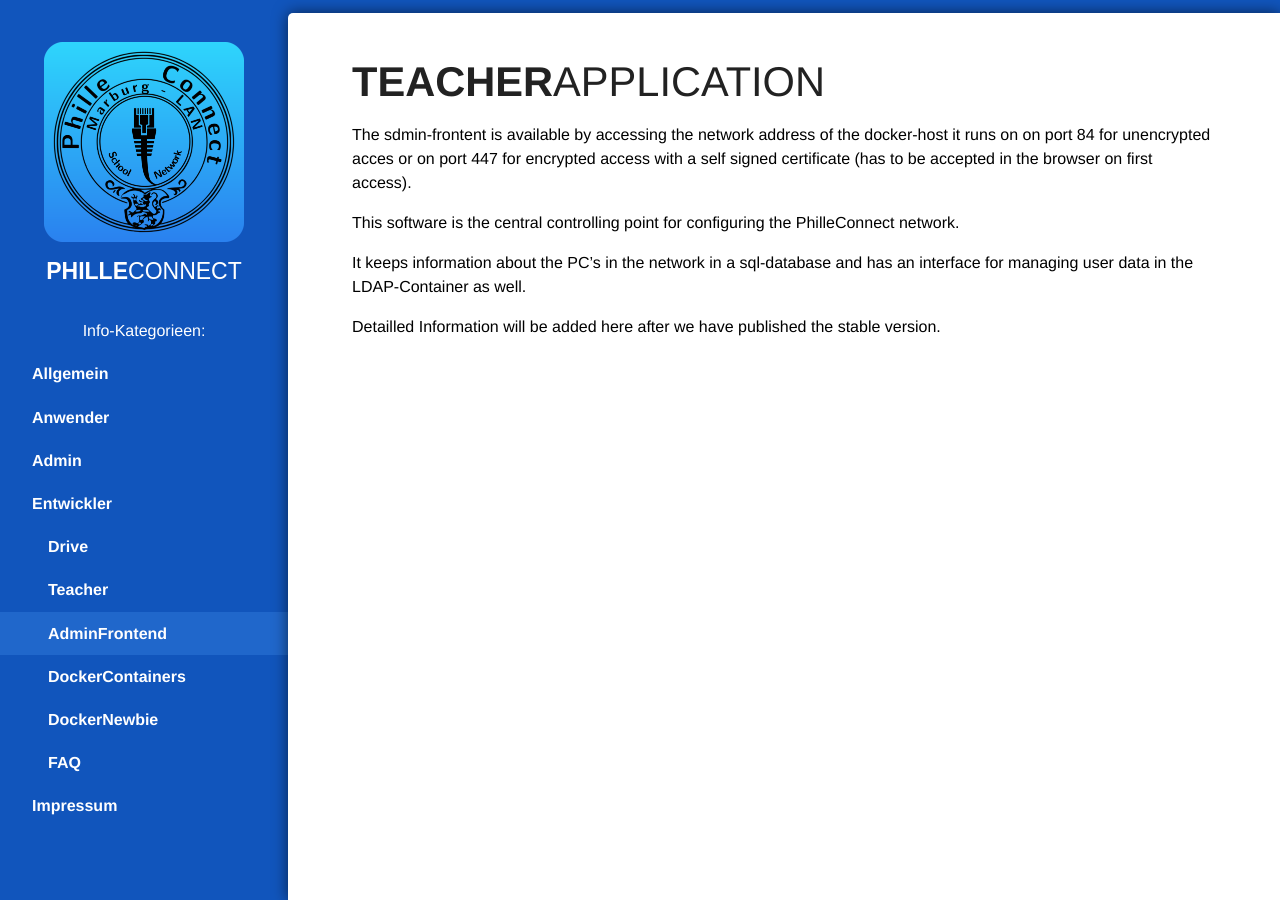
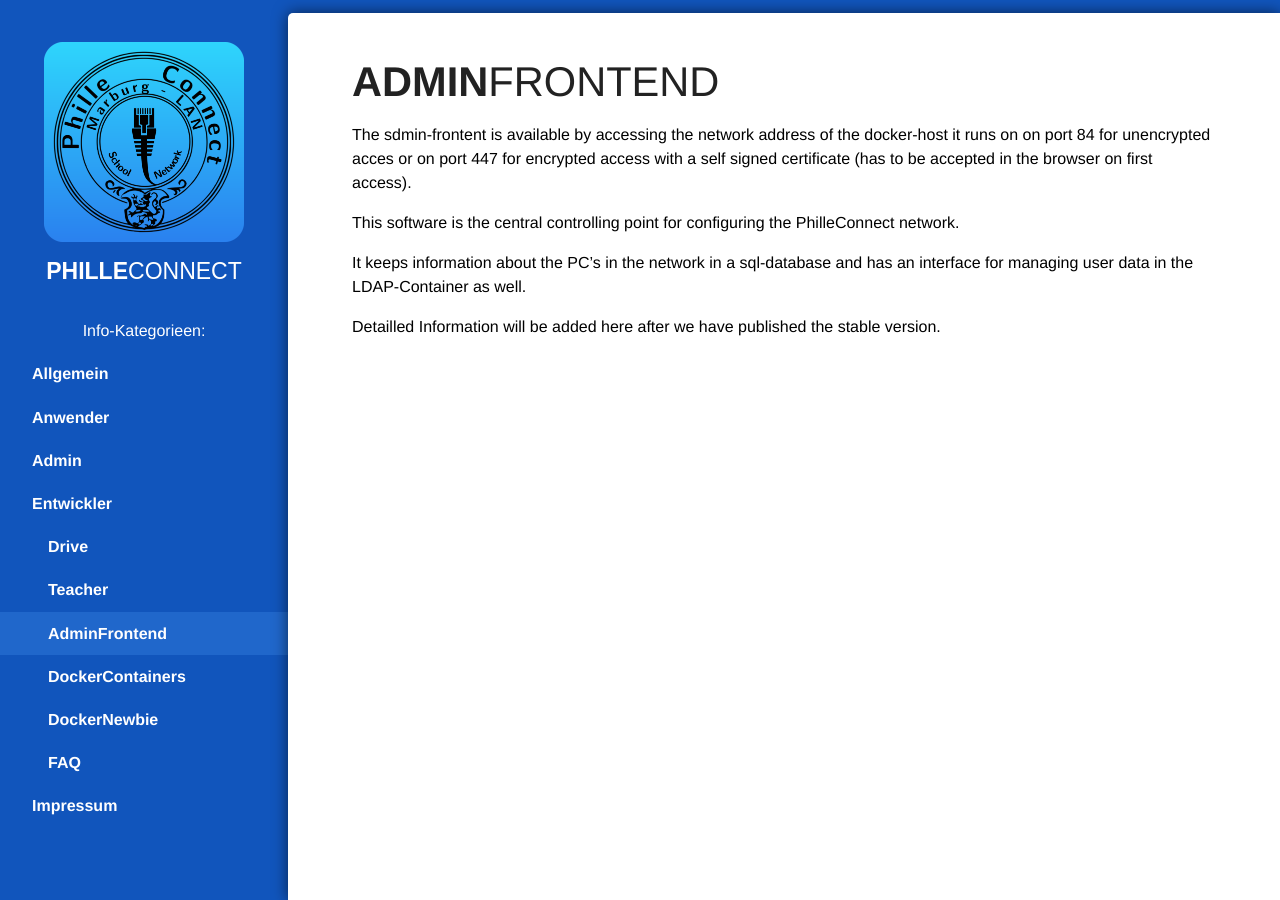
Before and after one commit to philleconnect/philleconnect.github.io, a Jekyll site: the page built from _pages/entwickler/05_admin-frontend.md, in a window 1280 px wide. Built offline with Jekyll 4.4.1, drawn with Linux system fonts in a browser that asks for light colours.

Commit message:
small fix

```diff
--- a/_pages/entwickler/05_admin-frontend.md
+++ b/_pages/entwickler/05_admin-frontend.md
@@ -6,7 +6,7 @@
 lang: en, de
 ---
 
-# **TEACHER**APPLICATION
+# **ADMIN**FRONTEND
 
 The sdmin-frontent is available by accessing the network address of the docker-host it runs on on port 84 for unencrypted acces or on port 447 for encrypted access with a self signed certificate (has to be accepted in the browser on first access).
 
```
